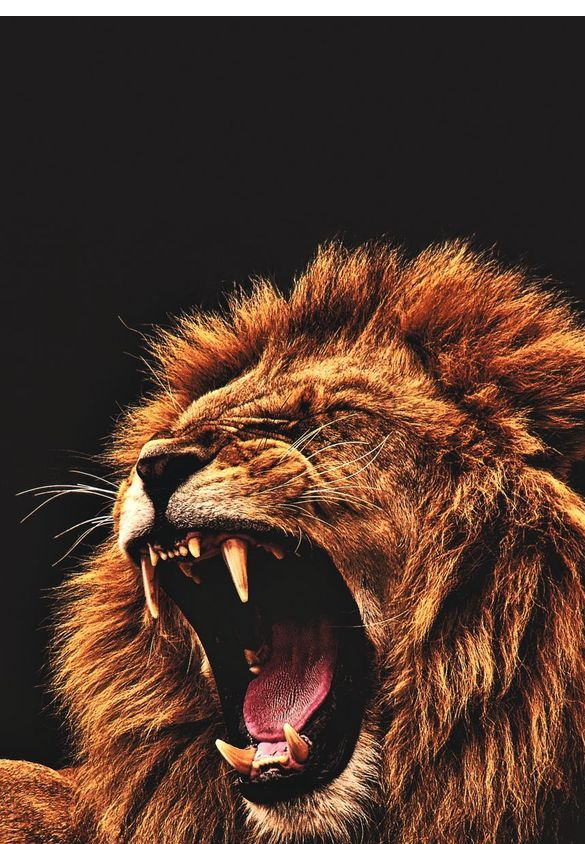
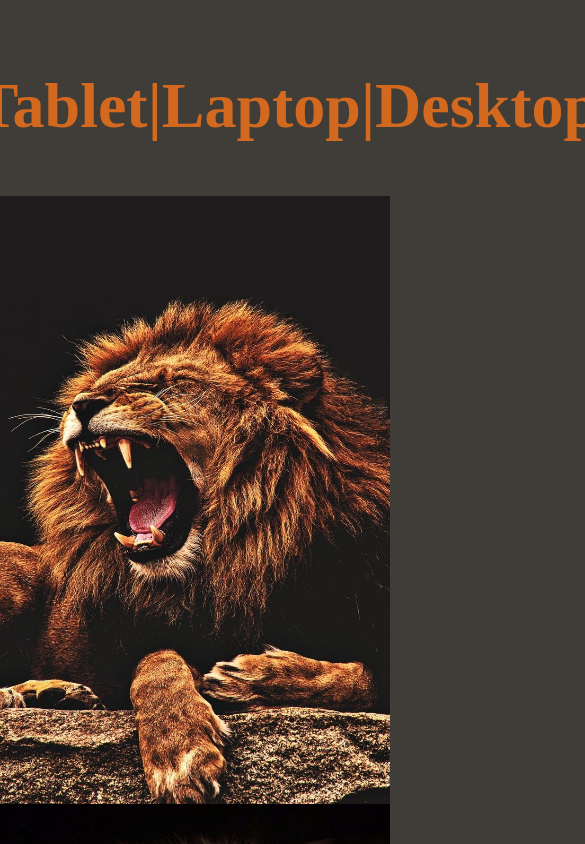
Before and after one commit to TrymELCODER/Visual-code-projects, a plain HTML site: page index.html in a window 390 px wide. Shown: the top 844 px of the page, 585 px wide, since content can reach past the window. Drawn offline with Linux system fonts and the light colour scheme.

Commit message:
initial commit

```diff
--- a/index.css
+++ b/index.css
@@ -1,35 +1,63 @@
 body {
     margin: 0;
+    background-color: #403d39;
+}
+
+header,
+footer {
+	display: flex;
+	justify-content: center;
 }
 
 @media (max-width: 426px) {
-    grid-template-rows: repeat(3, 1fr);
-    grid-template-columns: repeat(3, 1fr);
+    .img {
+        max-width: 100%;
+        max-height: 11em;
+    }
 }
 
 .img {
-    display: grid;
-    grid-template-rows: repeat(3, 1fr);
-    grid-template-columns: repeat(3, 1fr);
+    max-width: 100%;
+	max-height: auto;
 }
 
 .section {
-    display: grid;
-    grid-template-rows: repeat(3, 1fr);
-    grid-template-columns: repeat(3, 1fr);
+    display: flex;
+	flex-direction: column;
+	align-items: center;
 }
 
 @media (max-width: 770px) {
-    grid-template-rows: repeat(3, 1fr);
-    grid-template-columns: repeat(3, 1fr);
+    .img {
+        max-width: 100%;
+        max-height: 18.75em;
+    }
 }
 
 @media (max-width: 1125px) {
-    grid-template-rows: repeat(3, 1fr);
-    grid-template-columns: repeat(3, 1fr);
+    .img {
+        max-width: 100%;
+        max-height: 38em;
+    }
 }
 
-@media (min-width: 100px) {
-    grid-template-rows: repeat(3, 1fr);
-    grid-template-columns: repeat(3, 1fr);
+@media (min-width: 210px) {
+    .img {
+        min-width: 100%;
+        min-height: 6em;
+    }
 }
+
+@media (max-width: 1460px) {
+    .img {
+        max-width: 100%;
+        max-height: auto;
+    }
+}
+
+ .h1 {
+ color: chocolate;
+ font-size: 4rem;
+
+
+}
--- a/index.html
+++ b/index.html
@@ -4,22 +4,25 @@
     <meta charset="UTF-8">
     <meta name="viewport" content="width=device-width, initial-scale=1.0">
     <title>Document</title>
-    <link rel="stylesheet" href="index.css">
+    <link rel="stylesheet" href="index.css"/>
 
 </head>
 <body>
     <header>
-        <nav class="nav">
-            <ul class="ul">
-            </ul>
+        <nav class= "nav">
+            <ul class= "ul">
             </ul>
         </nav>
     </header>
-    <main>
+    <main class="main">
         <section class="section">
-            <img class="img" src="/images/952af9423d1b7f4ceb4a8bc41a9a1731.jpeg" alt="Lion1">
-            <img class="img" src="/images/d8a3b21e95c538286fdec8c0915c67ed.jpeg" alt="Lion2">
-            <img class="img" src="/images/lion-illustration-ai-generated-free-photo.jpeg" alt="Lion3">
+            <h1 class="h1">Phone|Tablet|Laptop|Desktop</h1>
+            <img class ="img" src="/images/952af9423d1b7f4ceb4a8bc41a9a1731.jpeg" alt="Lion1">
+            <img class= "img" src="/images/d8a3b21e95c538286fdec8c0915c67ed.jpeg" alt="Lion2">
+            <img class= "img" src="/images/lion-illustration-ai-generated-free-photo.jpeg" alt="Lion3">
+            <img class ="img" src="/images/952af9423d1b7f4ceb4a8bc41a9a1731.jpeg" alt="Lion4">
+            <img class= "img" src="/images/d8a3b21e95c538286fdec8c0915c67ed.jpeg" alt="Lion5">
+            <img class= "img" src="/images/p07h7gzt.jpeg" alt="Lion6">
         </section>
     </main>
 </body>
```
Also changed, not shown: images/p07h7gzt.jpeg (added), 1 other file.
